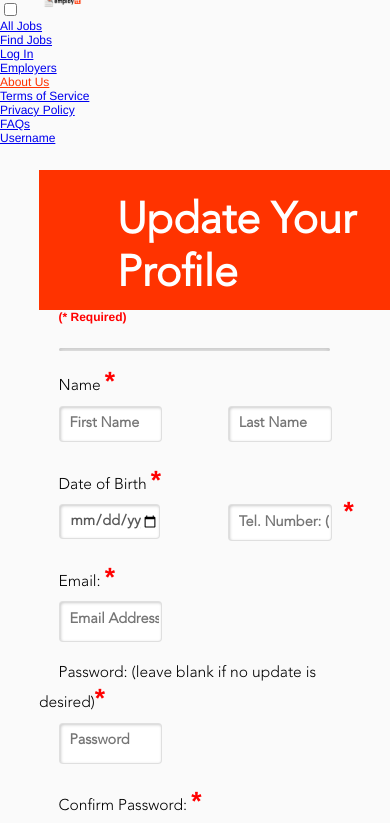
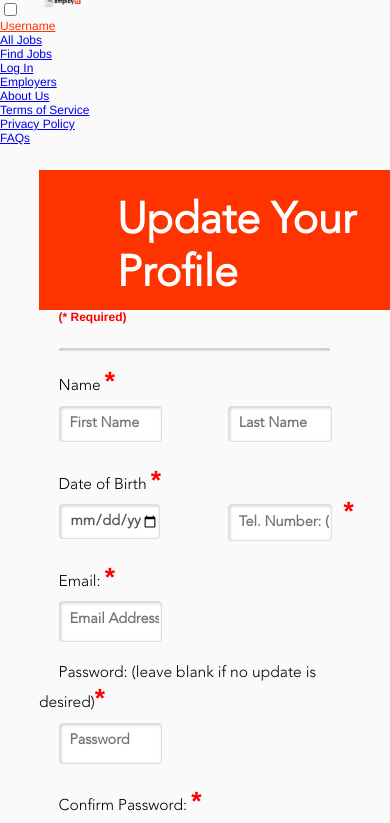
Before and after one commit to simeon9696/EmployTT-Final, a plain HTML site: page EmployTT/pages/userprofileregister.html in a window 390 px wide. Shown: the top 823 px of the page. Drawn offline with nearby package versions, Linux system fonts and the light colour scheme; no server answers; files whose address does not match are found by name.

Commit message:
Update userprofileregister.html

```diff
--- a/EmployTT/pages/userprofileregister.html
+++ b/EmployTT/pages/userprofileregister.html
@@ -63,16 +63,16 @@
         <span></span>
         <span></span>
         <ul id="mobile-menu">
-
+          <li id="user-li" class = "mobile-menu-item"><a href="./userprofileinfo.html" data-page="9"  class = "mobile-menu-text" style="color:#ff3300;" id ="user-li-text">Username</a></li>
           <li id="alljobs-li" class = "mobile-menu-item"><a href="./joblist.html" data-page="1" class = "mobile-menu-text">All Jobs</a></li>
-          <li id="findjobs-li"class = "mobile-menu-item"><a href="../index.html"  data-page="2" class="active"  class = "mobile-menu-text" >Find Jobs</a></li>
+          <li id="findjobs-li"class = "mobile-menu-item"><a href="../index.html"  data-page="2" class = "mobile-menu-text" >Find Jobs</a></li>
           <li id="login-li" class = "mobile-menu-item"><a  href="./login.html" data-page="3"  class = "mobile-menu-text">Log In</a></li>
           <li id="employers-li" class = "mobile-menu-item"><a href="./employers.html" data-page="4" class = "mobile-menu-text" >Employers</a></li>
-          <li id="aboutus-li" class = "mobile-menu-item"><a href="./aboutus.html" data-page="5"  class = "mobile-menu-text" style="color:#ff3300;">About Us</a></li>
+          <li id="aboutus-li" class = "mobile-menu-item"><a href="./aboutus.html" data-page="5"  class = "mobile-menu-text" >About Us</a></li>
           <li id="terms-li" class = "mobile-menu-item"><a href="./termsofservice.html" data-page="6"  class = "mobile-menu-text">Terms of Service</a></li>
           <li id="privacypolicy-li" class = "mobile-menu-item"><a href="./privacypolicy.html" data-page="7" class = "mobile-menu-text">Privacy Policy</a></li>
           <li id="faqs-li" class = "mobile-menu-item"><a href="./faqs.html" data-page="8"  class = "mobile-menu-text">FAQs</a></li>
-          <li id="user-li" class = "mobile-menu-item"><a href="./userprofileinfo.html" data-page="9"  class = "mobile-menu-text" id ="user-li-text">Username</a></li>
+
         </ul>
        </div>
   </nav>
```
